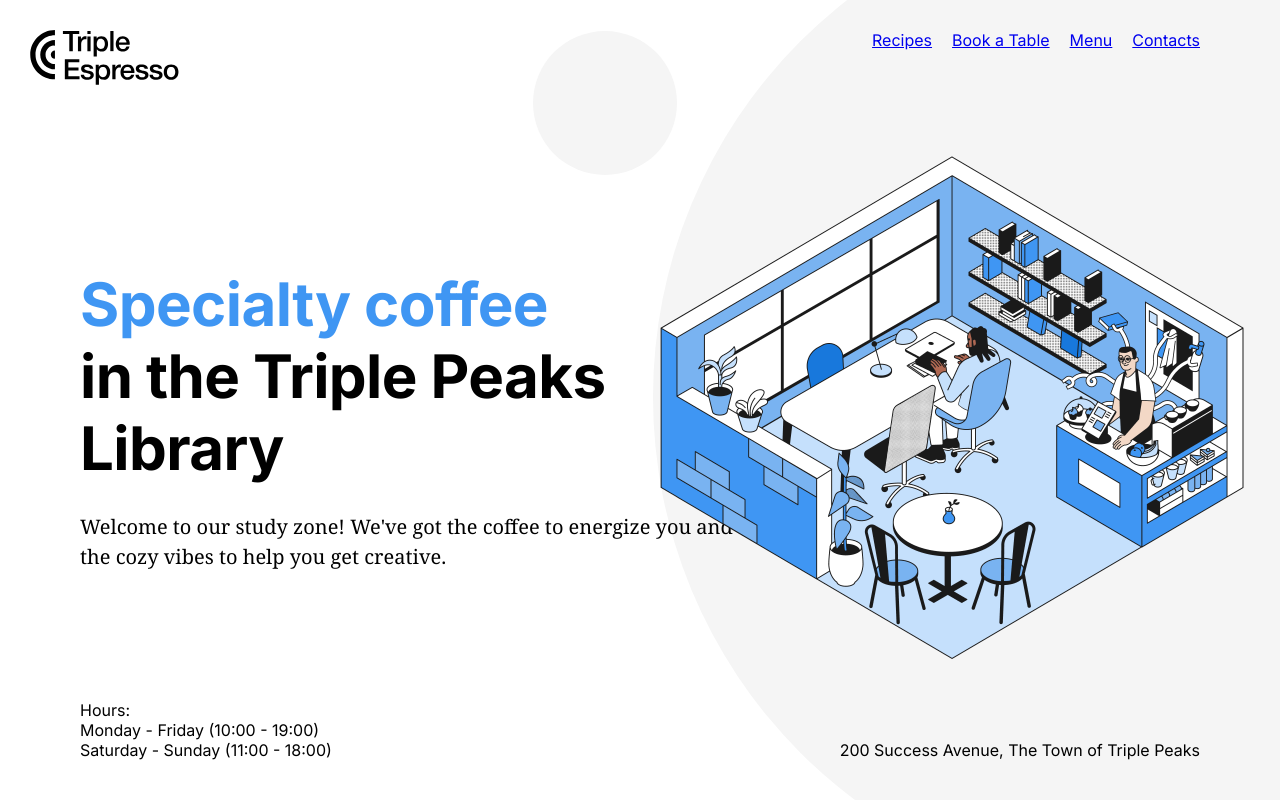
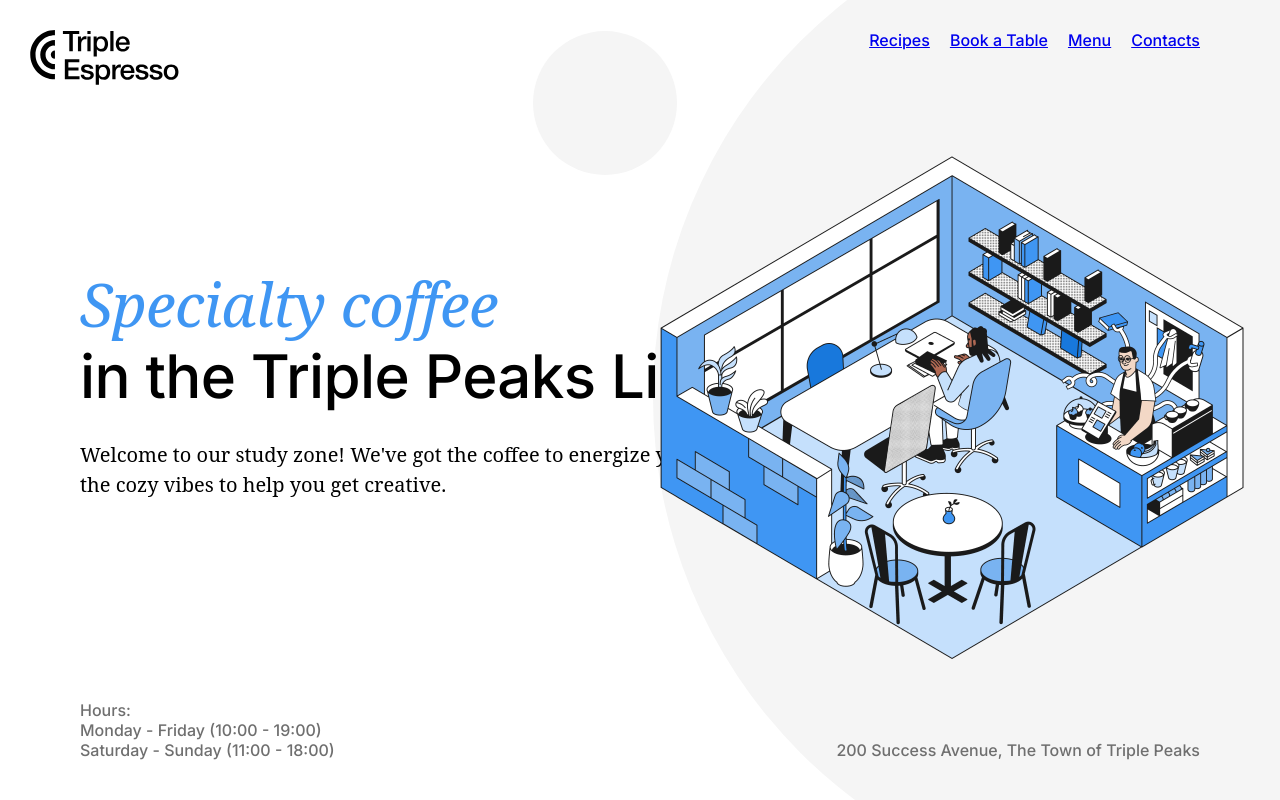
Before and after one commit to dylan-tex/se_project_coffeeshop, a plain HTML site: page index.html in a window 1280 px wide. Shown: the top 800 px of the page. Drawn offline with Linux system fonts and the light colour scheme.

Commit message:
Added Fonts and Styling

```diff
--- a/index.html
+++ b/index.html
@@ -18,13 +18,6 @@
     <link rel="preconnect" href="https://fonts.gstatic.com" crossorigin />
     <link
       href="https://fonts.googleapis.com/css2?family=Inter:ital,opsz,wght@0,14..32,100..900;1,14..32,100..900&display=swap"
-      rel="stylesheet"
-    />
-    <!-- NOTO SERIF FONTS-->
-    <link rel="preconnect" href="https://fonts.googleapis.com" />
-    <link rel="preconnect" href="https://fonts.gstatic.com" crossorigin />
-    <link
-      href="https://fonts.googleapis.com/css2?family=Noto+Serif:ital,wght@0,100..900;1,100..900&display=swap"
       rel="stylesheet"
     />
   </head>
--- a/pages/index.css
+++ b/pages/index.css
@@ -30,6 +30,11 @@ For Noto Serif, use Times New Roman as a fallback and use the generic serif fami
   gap: 20px;
   padding: 0;
   margin: 0;
+  font-family: "Inter";
+  font-style: normal;
+  font-weight: 500;
+  font-size: 16px;
+  line-height: 20px;
 }
 
 .nav {
@@ -57,6 +62,8 @@ For Noto Serif, use Times New Roman as a fallback and use the generic serif fami
   line-height: 72px;
   letter-spacing: -0.6px;
   max-width: 729px;
+  font-style: normal;
+  font-weight: 500;
 }
 
 .header__description {
@@ -70,14 +77,25 @@ For Noto Serif, use Times New Roman as a fallback and use the generic serif fami
 }
 
 .header__span-accent {
+  display: block;
+  font-family: "Noto Serif";
+  font-style: italic;
+  font-weight: normal;
+  font-size: 60px;
+  line-height: 72px;
   color: #3f96f3;
-  display: block;
 }
 
 .header__footer {
   margin-top: auto;
   display: flex;
   justify-content: space-between;
+  font-family: "Inter";
+  font-style: normal;
+  font-weight: 500;
+  font-size: 16px;
+  line-height: 20px;
+  color: #6f6f6f;
 }
 
 .header__paragraph {
@@ -118,10 +136,6 @@ For Noto Serif, use Times New Roman as a fallback and use the generic serif fami
   gap: 100px;
   list-style-type: none;
 }
-/* remove dots
-remove default margin from ul
-add font style */
-
 .recipes__video-caption {
   display: flex;
   justify-content: space-between;
```
Also changed, not shown: 1 other file.
